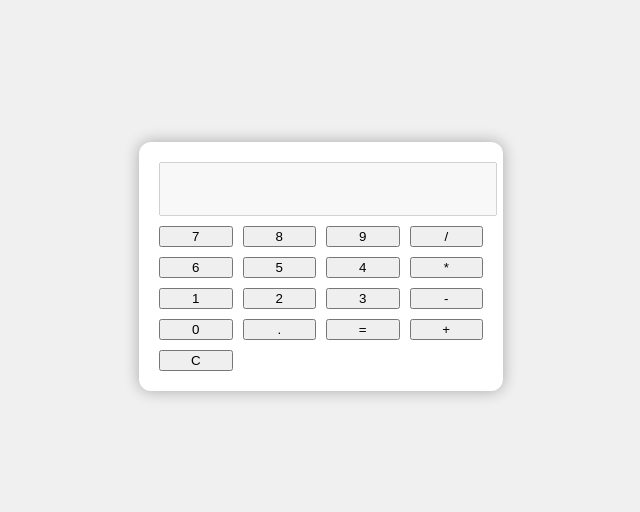
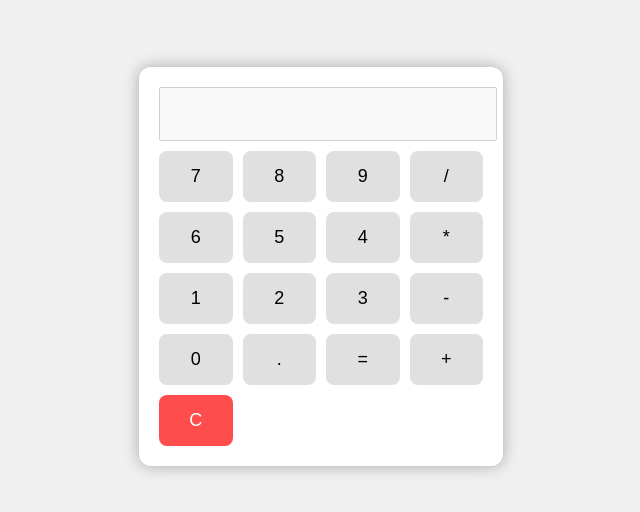
Before and after one commit to fred001-lop/calcularate-simple, a plain HTML site: page index.html in a window 1280 px wide. Shown: the part 142-654 px from the top of the page, without its empty margins (319-959 px from the left). Drawn offline with Linux system fonts and the light colour scheme.

Commit message:
Modified style

```diff
--- a/style.css
+++ b/style.css
@@ -28,3 +28,26 @@ body{
     grid-template-columns: repeat(4, 1fr);
     gap: 10px;
 }
+
+button{
+    padding: 15px;
+    font-size: 18px;
+    border: none;
+    border-radius: 8px;
+    background-color: #e0e0e0;
+    cursor: pointer;
+    transition:  0.2s;
+}
+
+button:hover{
+    background-color: #d0d0d0;
+}
+
+button:active{
+    background-color: #c0c0c0;
+}
+
+.clear{
+    background-color: #ff4d4d;
+    color: #fff;
+}
```
